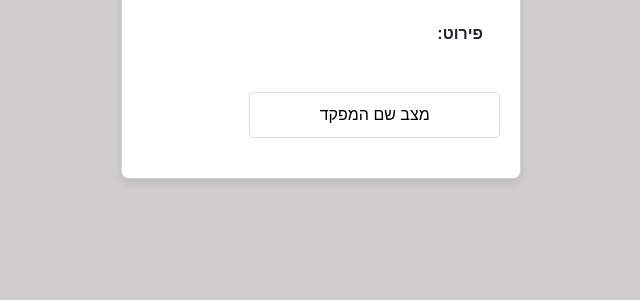
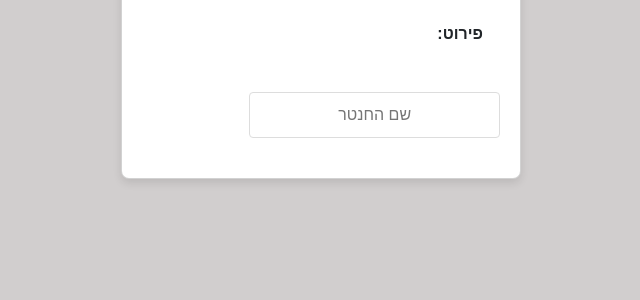
Before and after one commit to Esperansa1/matzal, a Flask app: template templates/matzal.html in a window 1280 px wide. Shown: the part 285-585 px from the top of the page, without its empty margins (319-959 px from the left). Run offline with Flask 3, Linux system fonts and the light colour scheme; the template is opened without the code that fills it, so the values that code supplies are empty; some libraries are stand-ins or nearby versions.

Commit message:
Changed input to not be readonly for hantar name

```diff
--- a/templates/matzal.html
+++ b/templates/matzal.html
@@ -57,7 +57,7 @@
         }
         li {
             padding: 1px;
-            list-style-type: decimal;
+            list-style-type: disc;
         }
         .matzan {
             font-size: 20px;
@@ -90,7 +90,7 @@
             </div>
         </div>
 
-        <input class="name-placeholder" value="מצב שם המפקד" readonly>
+        <input class="name-placeholder" placeholder="שם החנטר">
     </div>
 
     <script>
```
